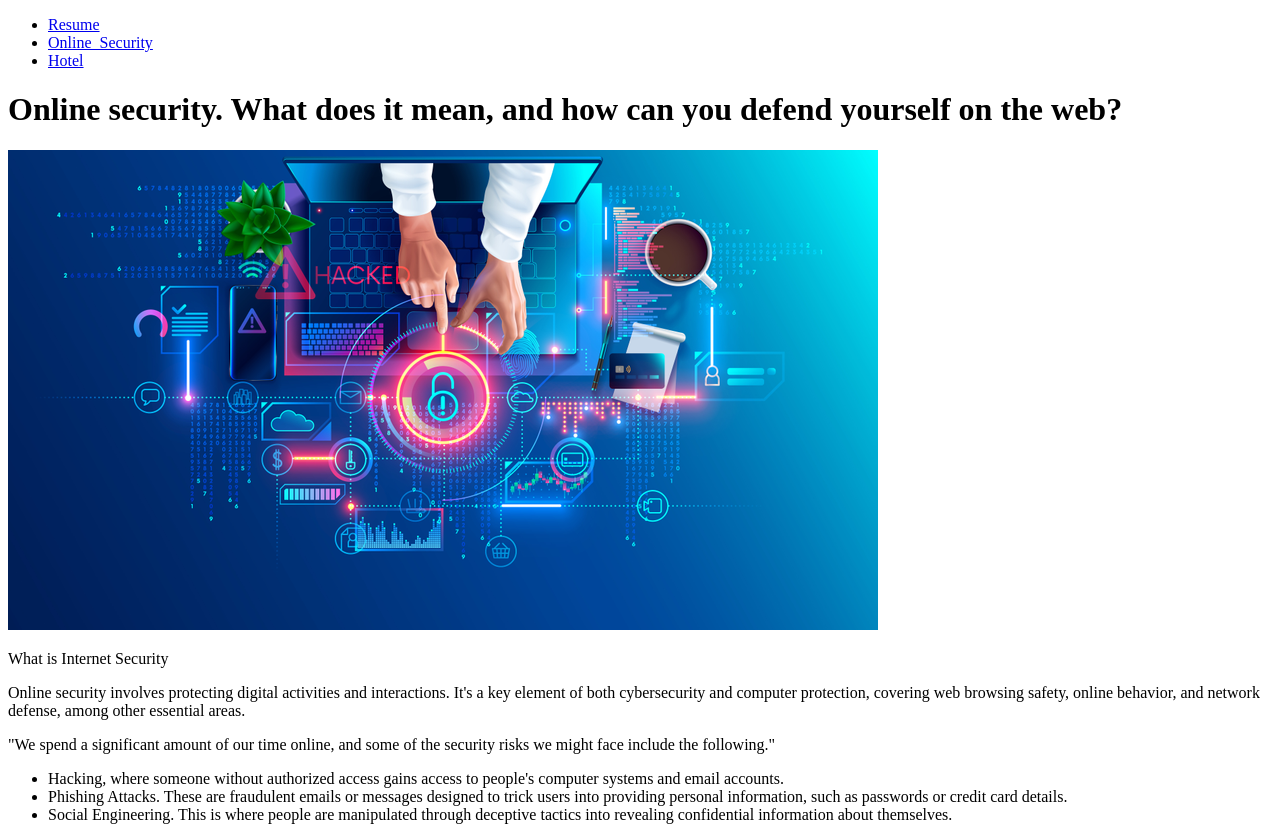
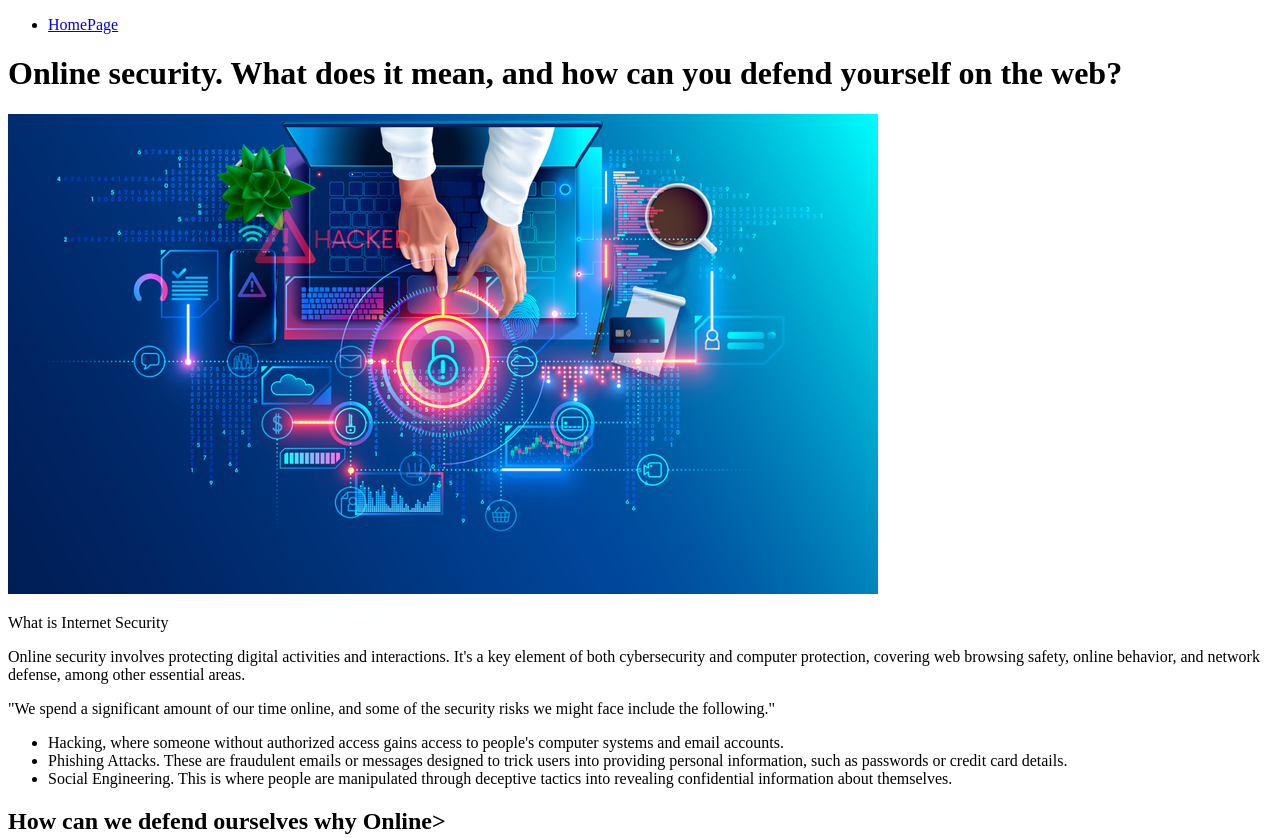
Before and after one commit to mpmicheal/project_1, a plain HTML site: page internet_security.html in a window 1280 px wide. Shown: the top 838 px of the page. Drawn offline with Linux system fonts and the light colour scheme.

Commit message:
links
adjusting navigation links

```diff
--- a/internet_security.html
+++ b/internet_security.html
@@ -7,10 +7,7 @@
 <body>
   <nav>
     <ul>
-      <li><a href="resume.html">Resume</a></li>
-      <li><a href="internet_security.html">Online_Security</a></li>
-      <li><a href="Hotel.html">Hotel</a></li>
-    </ul>
+      <li><a href="index.html">HomePage</a></li>
   </nav>
   <main>
     <h1>Online security. What does it mean, and how can you defend yourself on the web?</h1>
```
Also changed, not shown: Hotel.html (+1 -3 lines), index.html (+3 -3 lines), resume.html (+1 -3 lines).
